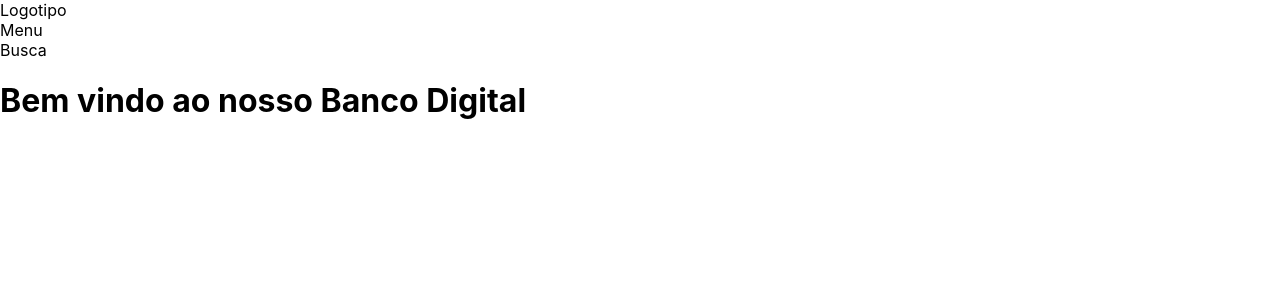
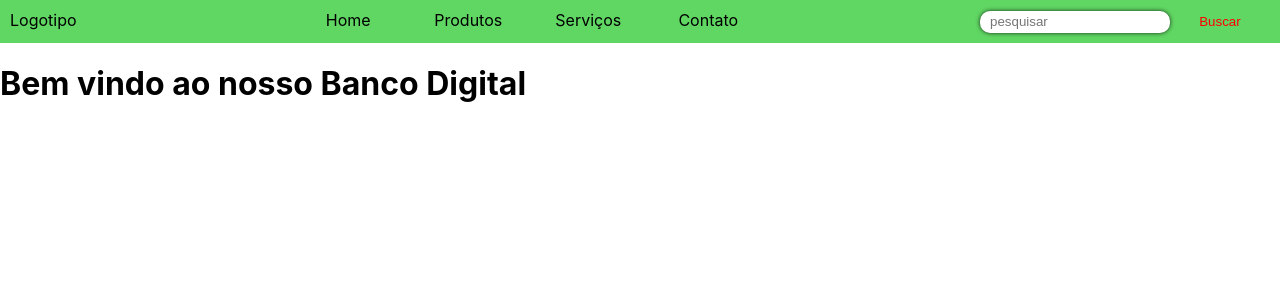
Before and after one commit to DinossauroUnicornio/tela_cadastro_react, a Next.js app: page /login in a window 1280 px wide. Shown: the top 300 px of the page. Built offline with nearby package versions, Linux system fonts and the light colour scheme.

Commit message:
inserindo CSS e criando componentes com styled

```diff
--- a/components/Header/Header.tsx
+++ b/components/Header/Header.tsx
@@ -1,17 +1,72 @@
-import React from 'react'
+import React from 'react';
+import styles from  '../../styles/Header.module.css';
+import { css } from '@emotion/css';
+import styled from '@emotion/styled';
+import { Head } from 'next/document';
 
-export default function Header() {
+const HeaderPage = styled.header`
+  background: rgb(96, 214, 99);
+  width: 100%;
+  display: flex;
+  align-itens: center;
+  justify-content: space-between;
+  padding: 10px;
+`
+
+const InputSearch = styled.input`
+  width: 190px;
+  border-radius: 10px;
+  border: none;
+  box-shadow: 0px 0px 4px rgba(0,0,0,0.8);
+  line-height: 20px;
+  padding-left: 10px;
+`
+
+const ButtonSearch = styled.button`
+  width: 100px;
+  border-radius: 5px;
+  border: none;
+  color: red;
+  background: transparent;
+  :hover {
+    color: green;
+  }
+`
+
+type HeaderProps = {
+  menu?: Array<string>,
+  pesquisar?: string,
+}
+
+export default function Header(props: HeaderProps) {
   return (
-    <header>
+    // <header className={styles.menusite}>
+    <HeaderPage>
         <div>
             Logotipo
         </div>
         <nav>
-            Menu
+            <ul className={ css`
+            width: 90%;
+            display: inline-flex;
+            margin: 0;
+            padding: 0;
+            & > li {
+              min-width: 120px;
+              text-align: center;
+              list-style: none;
+            }` }>
+              <li>Home</li>
+              <li>Produtos</li>
+              <li>Serviços</li>
+              <li>Contato</li>
+            </ul>
         </nav>
-        <div>
-            Busca
-        </div>
-    </header>
+        <form>
+            <InputSearch placeholder='pesquisar'></InputSearch>
+            <ButtonSearch>{props.pesquisar ? props.pesquisar : "Search"}</ButtonSearch>
+        </form>
+    </HeaderPage>
+    // </header>
   )
 }
--- a/components/Header/index.tsx
+++ b/components/Header/index.tsx
@@ -1,3 +1,3 @@
-import Header from "./header";
+import Header from "./Header";
 
 export default Header;
--- a/package.json
+++ b/package.json
@@ -9,6 +9,10 @@
     "lint": "next lint"
   },
   "dependencies": {
+    "@emotion/css": "^11.10.0",
+    "@emotion/react": "^11.10.4",
+    "@emotion/styled": "^11.10.4",
+    "@mui/material": "^5.10.8",
     "next": "12.3.1",
     "react": "18.2.0",
     "react-dom": "18.2.0"
--- a/pages/login.tsx
+++ b/pages/login.tsx
@@ -4,7 +4,7 @@ import Header from '../components/Header'
 export default function loginPage() {
   return (
     <>
-        <Header />
+        <Header pesquisar='Buscar'/>
         <div>
             <h1>Bem vindo ao nosso Banco Digital</h1>
         </div>
--- /dev/null
+++ b/styles/Header.module.css
@@ -0,0 +1,7 @@
+.menusite {
+    width: 100%;
+    height: 200px;
+    font-family: 'Open Sans', sans-serif;
+    background-color: rgb(96, 214, 99);
+
+}
```
Also changed, not shown: 1 other file (tests, documents, lock files or other folders).
